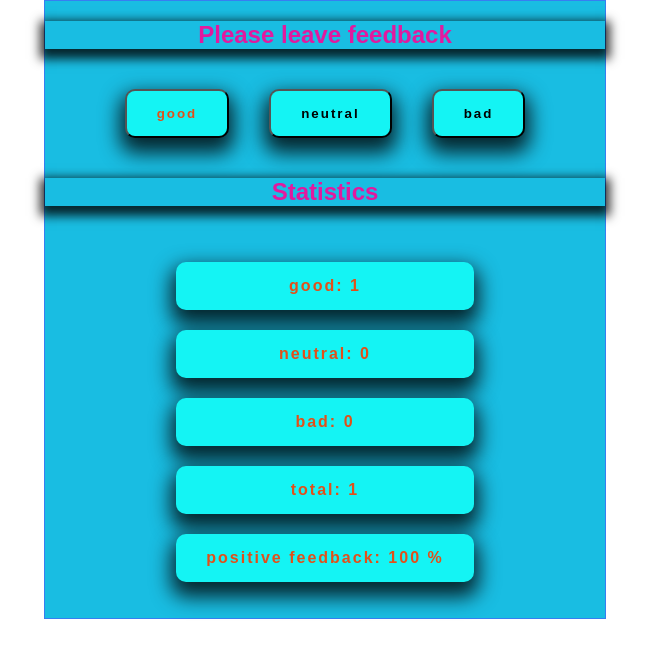
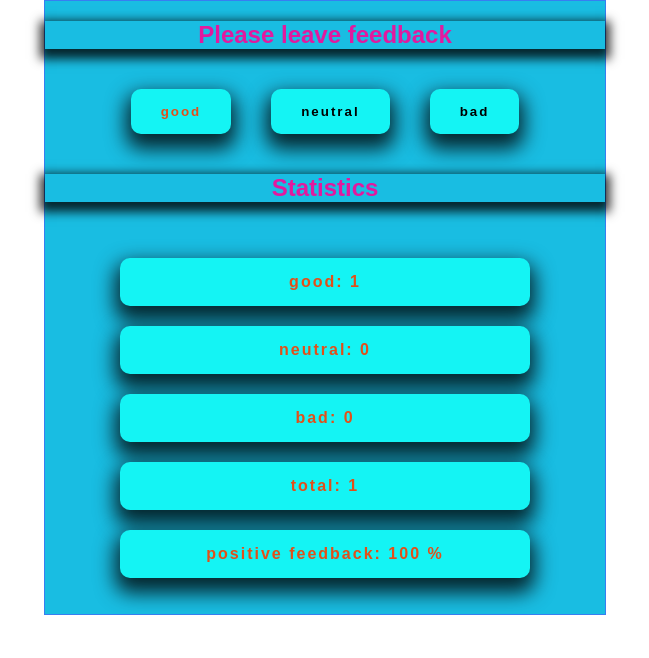
Before and after one commit to KalchIgor/goit-react-hw-02-feedback, a React (Create React App) app: page / in a window 1280 px wide. Both pictures are taken after a click on the button "good". Shown: the top 658 px of the page, without its empty margins (315-964 px from the left). Built offline with nearby package versions, Linux system fonts and the light colour scheme.

Commit message:
border: 0px;

```diff
--- a/src/components/Feedback/Feedback.module.css
+++ b/src/components/Feedback/Feedback.module.css
@@ -27,6 +27,7 @@
      padding: 15px 30px;
      margin: 20px 20px;
      border-radius: 10px;
+     border: 0px;
      box-shadow: 0 10px 20px 5px rgba(0, 0, 0, .8);
      font-family: 'Montserrat', sans-serif;
      font-weight: bold;
@@ -59,5 +60,7 @@
     border-radius: 10px;
     box-shadow: 0 10px 20px 5px rgba(0, 0, 0, .8);
     background-color: rgb(20, 244, 244);
+    width: 350px;
+
 
  }
```
